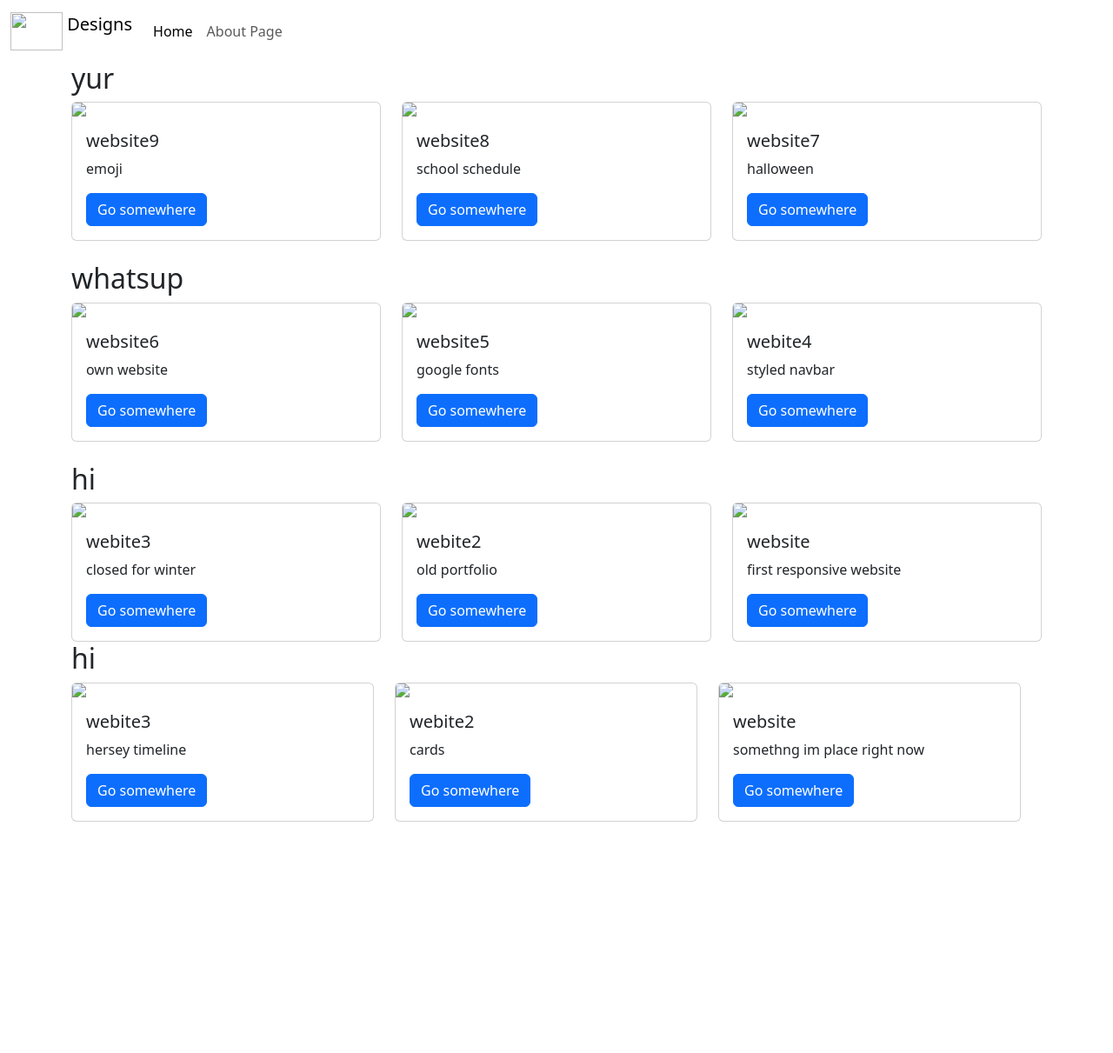
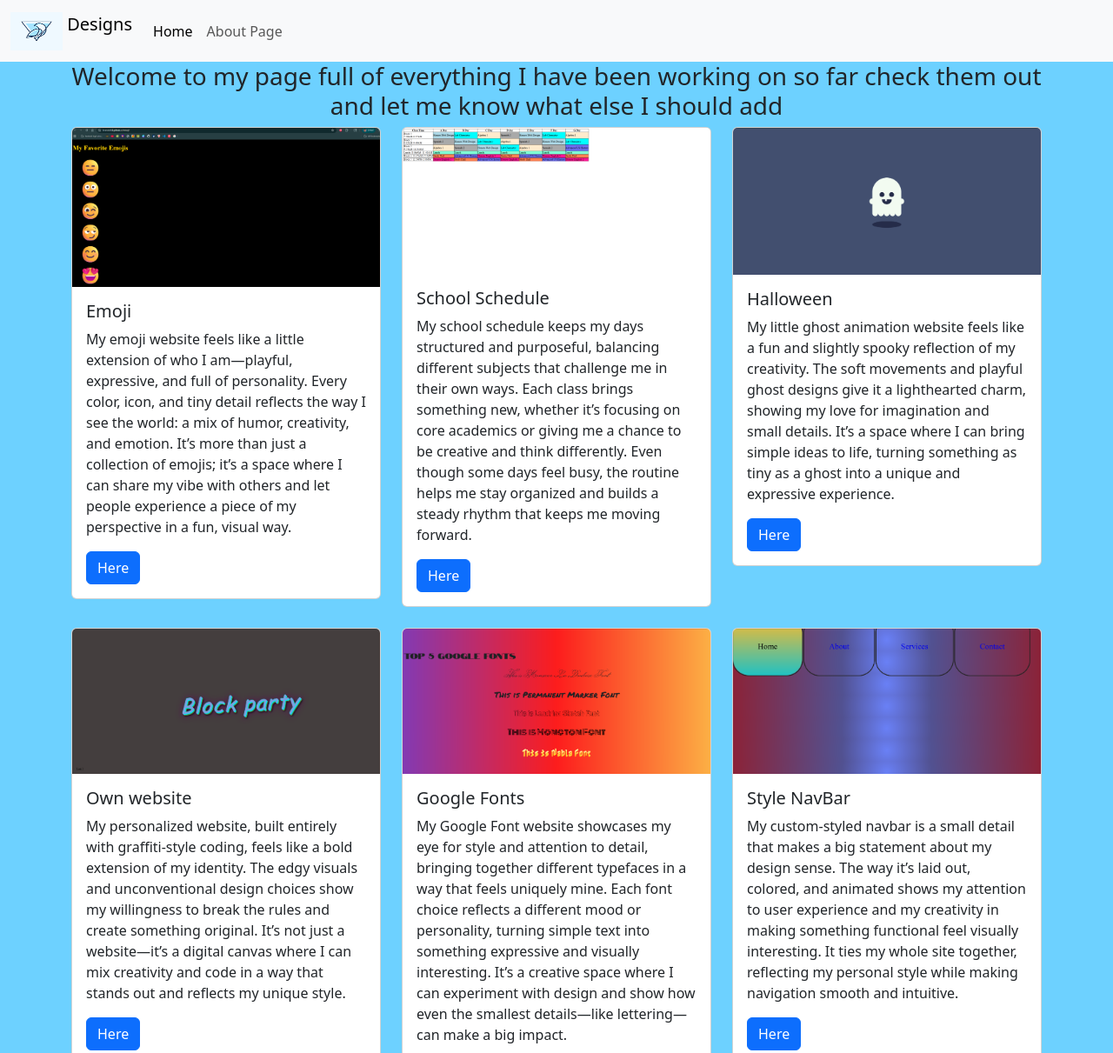
Before and after one commit to brandol64/bootsrap-profolio2, a plain HTML site: page index.html in a window 1280 px wide. Shown: the top 1211 px of the page at 87% size. Before the commit the page ends 945 px from the top, so only its background shows below. Drawn offline with nearby package versions, Linux system fonts and the light colour scheme.

Commit message:
Refactor code structure for improved readability and maintainability

```diff
--- /dev/null
+++ b/css/style.css
@@ -0,0 +1,3 @@
+body {
+    background-color: rgb(109, 209, 255);
+}
--- a/index.html
+++ b/index.html
@@ -7,14 +7,15 @@
     <title>Bootstrap demo</title>
     <link href="https://cdn.jsdelivr.net/npm/bootstrap@5.3.8/dist/css/bootstrap.min.css" rel="stylesheet"
         integrity="sha384-sRIl4kxILFvY47J16cr9ZwB07vP4J8+LH7qKQnuqkuIAvNWLzeN8tE5YBujZqJLB" crossorigin="anonymous">
+        <link rel="stylesheet" href="css/style.css">
 </head>
 
 <body>
 
-    <nav class="navbar navbar-expand-lg  bg-mocha">
+    <nav class="navbar navbar-expand-lg bg-body-tertiary">
         <div class="container-fluid">
             <a class="navbar-brand" href="#">
-                <img src="#" width="60" height="44" class="d-inline-block align-text-top">
+                <img src="img/images.png" width="60" height="44" class="d-inline-block align-text-top">
                 Designs
             </a>
             <button class="navbar-toggler" type="button" data-bs-toggle="collapse"
@@ -28,7 +29,7 @@
                         <a class="nav-link active" aria-current="page" href="#">Home</a>
                     </li>
                     <li class="nav-item">
-                        <a class="nav-link" href="#">About Page</a>
+                        <a class="nav-link" href="about.html">About Page</a>
                     </li>
                 </ul>
             </div>
@@ -36,45 +37,47 @@
     </nav>
 
     <div class="container">
+            <h3 class="text-center"> Welcome to my page full of everything I have been working on so far check them out and let me know what else I should add</h3>
+    </div>
 
-        <h2>yur</h2>
+    <div class="container">
+
         <div class="row">
 
             <div class="col-12 col-md-4">
                 <div class="card" style="width: 100%;">
-                    <img src="#" class="card-img-top">
+                    <img src="img/Screenshot 2026-04-28 101535.png" class="card-img-top">
                     <div class="card-body">
-                        <h5 class="card-title">website9</h5>
+                        <h5 class="card-title">Emoji</h5>
                         <p class="card-text">
-                            emoji
+                            My emoji website feels like a little extension of who I am—playful, expressive, and full of personality. Every color, icon, and tiny detail reflects the way I see the world: a mix of humor, creativity, and emotion. It’s more than just a collection of emojis; it’s a space where I can share my vibe with others and let people experience a piece of my perspective in a fun, visual way.
                         </p>
-                         <a href="https://brandol64.github.io/emoji/" class="btn btn-primary">Go somewhere</a>
+                         <a href="https://brandol64.github.io/emoji/" class="btn btn-primary">Here</a>
                     </div>
                 </div>
             </div>
 
             <div class="col-12 col-md-4">
                 <div class="card" style="width: 100%;">
-                    <img src="#" class="card-img-top">
+                    <img src="img/ss.png" class="card-img-top">
                     <div class="card-body">
-                        <h5 class="card-title">website8</h5>
+                        <h5 class="card-title">School Schedule</h5>
                         <p class="card-text">
-                            school schedule
-                        </p>
-                         <a href="https://brandol64.github.io/school-schedule/" class="btn btn-primary">Go somewhere</a>
+My school schedule keeps my days structured and purposeful, balancing different subjects that challenge me in their own ways. Each class brings something new, whether it’s focusing on core academics or giving me a chance to be creative and think differently. Even though some days feel busy, the routine helps me stay organized and builds a steady rhythm that keeps me moving forward.                        </p>
+                         <a href="https://brandol64.github.io/school-schedule/" class="btn btn-primary">Here</a>
                     </div>
                 </div>
             </div>
 
             <div class="col-12 col-md-4">
                 <div class="card" style="width: 100%;">
-                    <img src="#" class="card-img-top">
+                    <img src="img/halloween.png" class="card-img-top">
                     <div class="card-body">
-                        <h5 class="card-title">website7</h5>
+                        <h5 class="card-title">Halloween</h5>
                         <p class="card-text">
-                            halloween
+                            My little ghost animation website feels like a fun and slightly spooky reflection of my creativity. The soft movements and playful ghost designs give it a lighthearted charm, showing my love for imagination and small details. It’s a space where I can bring simple ideas to life, turning something as tiny as a ghost into a unique and expressive experience.
                         </p>
-                         <a href="https://brandol64.github.io/halloween-site/" class="btn btn-primary">Go somewhere</a>
+                         <a href="https://brandol64.github.io/halloween-site/" class="btn btn-primary">Here</a>
                     </div>
                 </div>
             </div>
@@ -83,44 +86,43 @@
 
         <br>
 
-        <h2>whatsup</h2>
         <div class="row">
 
             <div class="col-12 col-md-4">
                 <div class="card" style="width: 100%;">
-                    <img src="#" class="card-img-top">
+                    <img src="img/own.png" class="card-img-top">
                     <div class="card-body">
-                        <h5 class="card-title">website6</h5>
+                        <h5 class="card-title">Own website</h5>
                         <p class="card-text">
-                            own website
+                            My personalized website, built entirely with graffiti-style coding, feels like a bold extension of my identity. The edgy visuals and unconventional design choices show my willingness to break the rules and create something original. It’s not just a website—it’s a digital canvas where I can mix creativity and code in a way that stands out and reflects my unique style.
                         </p>
-                         <a href="https://brandol64.github.io/Own-website/" class="btn btn-primary">Go somewhere</a>
+                         <a href="https://brandol64.github.io/Own-website/" class="btn btn-primary">Here</a>
                     </div>
                 </div>
             </div>
 
             <div class="col-12 col-md-4">
                 <div class="card" style="width: 100%;">
-                    <img src="#" class="card-img-top">
+                    <img src="img/google.png" class="card-img-top">
                     <div class="card-body">
-                        <h5 class="card-title">website5</h5>
+                        <h5 class="card-title">Google Fonts</h5>
                         <p class="card-text">
-                            google fonts
+                            My Google Font website showcases my eye for style and attention to detail, bringing together different typefaces in a way that feels uniquely mine. Each font choice reflects a different mood or personality, turning simple text into something expressive and visually interesting. It’s a creative space where I can experiment with design and show how even the smallest details—like lettering—can make a big impact.
                         </p>
-                         <a href="https://brandol64.github.io/Google-fonts/" class="btn btn-primary">Go somewhere</a>
+                         <a href="https://brandol64.github.io/Google-fonts/" class="btn btn-primary">Here</a>
                     </div>
                 </div>
             </div>
 
             <div class="col-12 col-md-4">
                 <div class="card" style="width: 100%;">
-                    <img src="#" class="card-img-top">
+                    <img src="img/nav.png" class="card-img-top">
                     <div class="card-body">
-                        <h5 class="card-title">webite4</h5>
+                        <h5 class="card-title">Style NavBar</h5>
                         <p class="card-text">
-                            styled navbar
+                            My custom-styled navbar is a small detail that makes a big statement about my design sense. The way it’s laid out, colored, and animated shows my attention to user experience and my creativity in making something functional feel visually interesting. It ties my whole site together, reflecting my personal style while making navigation smooth and intuitive.
                         </p>
-                         <a href="https://brandol64.github.io/NavBar/" class="btn btn-primary">Go somewhere</a>
+                         <a href="https://brandol64.github.io/NavBar/" class="btn btn-primary">Here</a>
                     </div>
                 </div>
             </div>
@@ -129,86 +131,84 @@
 
         <br>
 
-        <h2>hi</h2>
         <div class="row">
 
             <div class="col-12 col-md-4">
                 <div class="card" style="width: 100%;">
-                    <img src="#" class="card-img-top">
+                    <img src="img/winter.png" class="card-img-top">
                     <div class="card-body">
-                        <h5 class="card-title">webite3</h5>
+                        <h5 class="card-title">Closedforbreak</h5>
                         <p class="card-text">
-                            closed for winter
+                            My “closed for winter break” website has a calm, seasonal vibe that shows my creative side even when things are paused. The design captures that cozy, quiet feeling of winter, with thoughtful details that make it feel intentional rather than just inactive. It reflects how I like to keep things expressive and polished, even in moments of rest.
                         </p>
-                         <a href="https://brandol64.github.io/closedForBreak/" class="btn btn-primary">Go somewhere</a>
+                         <a href="https://brandol64.github.io/closedForBreak/" class="btn btn-primary">Here</a>
                     </div>
                 </div>
             </div>
 
             <div class="col-12 col-md-4">
                 <div class="card" style="width: 100%;">
-                    <img src="#" class="card-img-top">
+                    <img src="img/pro.png" class="card-img-top">
                     <div class="card-body">
-                        <h5 class="card-title">webite2</h5>
+                        <h5 class="card-title">Old portfolio</h5>
                         <p class="card-text">
-                            old portfolio
-                        </p>
-                         <a href="https://brandol64.github.io/Portfollio/" class="btn btn-primary">Go somewhere</a>
+I’m someone who enjoys blending creativity with technology, using design and code to express ideas in unique ways. Through my projects, I like experimenting with different styles—from playful animations to bold, eye-catching layouts—while still keeping things functional and thoughtful. My work reflects my curiosity, attention to detail, and interest in creating digital experiences that feel personal and engaging.                        </p>
+                         <a href="https://brandol64.github.io/Portfollio/" class="btn btn-primary">Here</a>
                     </div>
                 </div>
             </div>
 
             <div class="col-12 col-md-4">
                 <div class="card" style="width: 100%;">
-                    <img src="#" class="card-img-top">
+                    <img src="img/responsive.png" class="card-img-top">
                     <div class="card-body">
-                        <h5 class="card-title">website</h5>
+                        <h5 class="card-title">First Responsive Website</h5>
                         <p class="card-text">
-                           first responsive website
-                        </p>
-                         <a href="https://brandol64.github.io/First-Responsive-Website/" class="btn btn-primary">Go somewhere</a>
+My first responsive website was a big step in my growth as a designer and developer. It taught me how to think beyond a single screen and create layouts that adapt smoothly across phones, tablets, and desktops. Seeing my work adjust and still look clean on different devices made the whole experience feel rewarding, and it showed me how important flexibility and user experience are in modern web design.                        </p>
+                         <a href="https://brandol64.github.io/First-Responsive-Website/" class="btn btn-primary">Here</a>
                     </div>
                 </div>
             </div>
 
-            <h2>hi</h2>
+            <br>
+
             <div class="row">
 
                 <div class="col-12 col-md-4">
                     <div class="card" style="width: 100%;">
-                        <img src="#" class="card-img-top">
+                        <img src="img/hersey.png" class="card-img-top">
                         <div class="card-body">
-                            <h5 class="card-title">webite3</h5>
+                            <h5 class="card-title">Hersey Timeline</h5>
                             <p class="card-text">
-                                hersey timeline
+                                My Hershey timeline project highlights the story and growth of the Hershey brand in a visually engaging way. By organizing key moments into a clear, flowing design, I was able to turn history into something easy to explore and interesting to look at. It reflects my ability to combine research with creativity, making information both informative and visually appealing.
                             </p>
-                             <a href="https://brandol64.github.io/History-Timeline/" class="btn btn-primary">Go somewhere</a>
+                             <a href="https://brandol64.github.io/History-Timeline/" class="btn btn-primary">Here</a>
                         </div>
                     </div>
                 </div>
 
                 <div class="col-12 col-md-4">
                     <div class="card" style="width: 100%;">
-                        <img src="#" class="card-img-top">
+                        <img src="img/card.png" class="card-img-top">
                         <div class="card-body">
-                            <h5 class="card-title">webite2</h5>
+                            <h5 class="card-title">Cards</h5>
                             <p class="card-text">
-                               cards
+                               I used Bootstrap cards on this website to display content in a structured and modern format. They are fully responsive and adapt smoothly to different devices for a better user experience.
                             </p>
-                             <a href="https://brandol64.github.io/card/" class="btn btn-primary">Go somewhere</a>
+                             <a href="https://brandol64.github.io/card/" class="btn btn-primary">Here</a>
                         </div>
                     </div>
                 </div>
 
                 <div class="col-12 col-md-4">
                     <div class="card" style="width: 100%;">
-                        <img src="#" class="card-img-top">
+                        <img src="img/march madness.png" class="card-img-top">
                         <div class="card-body">
-                            <h5 class="card-title">website</h5>
+                            <h5 class="card-title">March Madness</h5>
                             <p class="card-text">
-                                somethng im place right now
+                                This is my March Madness hub, where you can track the bracket, check game results, and follow every upset and highlight from the tournament. Get ready for nonstop basketball excitement!
                             </p>
-                             <a href="#" class="btn btn-primary">Go somewhere</a>
+                             <a href="https://ldwimsfxpq-3617844936-a.codehs.me/index.html" class="btn btn-primary">Here</a>
                         </div>
                     </div>
                 </div>
```
Also changed, not shown: about.html (added, +41 -0 lines), img/Screenshot 2026-04-28 101535.png (added), img/card.png (added), img/google.png (added), img/halloween.png (added), img/hersey.png (added), img/images.png (added), img/march madness.png (added), img/nav.png (added), img/own.png (added), img/pro.png (added), img/responsive.png (added), img/ss.png (added), img/winter.png (added).
